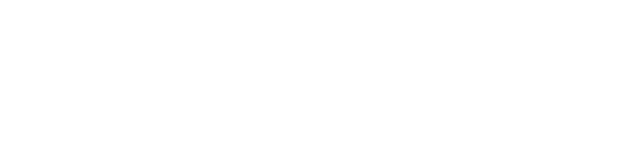
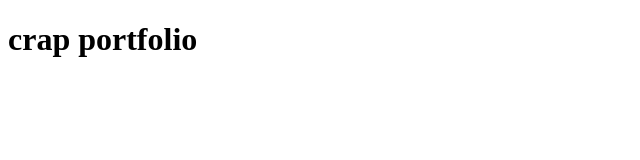
Before and after one commit to AlisaKeris/crap-portfolio, a plain HTML site: page index.html in a window 1280 px wide. Shown: the whole page, without its empty margins (0-640 px from the left). Drawn offline with Linux system fonts and the light colour scheme.

Commit message:
added index html

```diff
--- a/index.html
+++ b/index.html
@@ -7,6 +7,9 @@
     <title>crap portfolio</title>
 </head>
 <body>
+    <h1>
+        crap portfolio
+    </h1>
 
 </body>
 </html>
```
